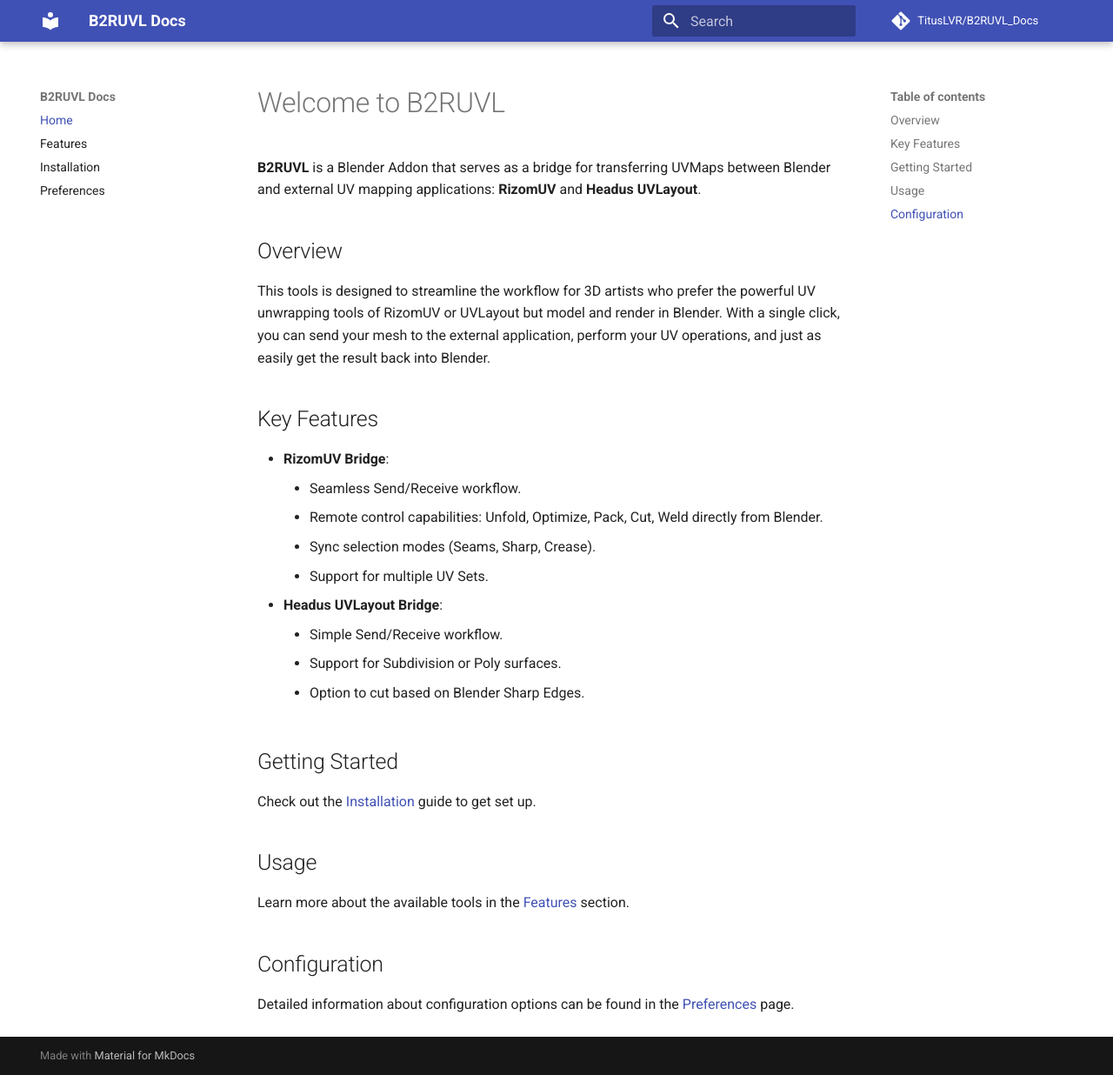
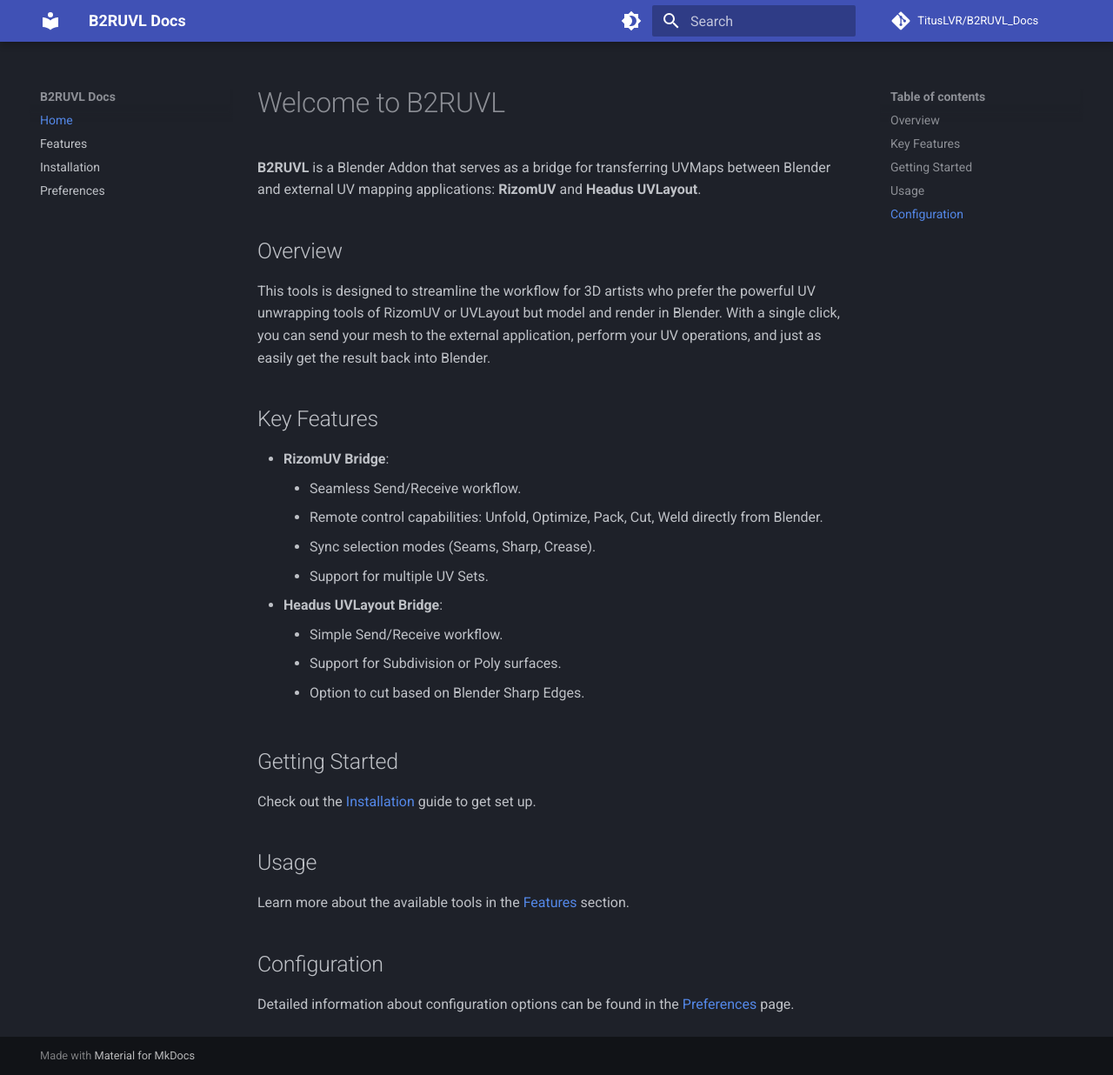
Before and after one commit to TitusLVR/B2RUVL_Docs, an MkDocs documentation site: the page built from docs/index.md, in a window 1280 px wide and 1236 px high. Shown: the whole window at 87% size. Built offline with MkDocs 1.6.1 and Material for MkDocs 9.7.7, drawn with Linux system fonts in a browser that asks for light colours; comment, search, counter and statistics services are not loaded.

Commit message:
Set default theme to Dark (slate)

```diff
--- a/mkdocs.yml
+++ b/mkdocs.yml
@@ -10,14 +10,17 @@
     - navigation.indexes
     - content.code.copy
   palette:
-    - scheme: default
-      primary: indigo
-      accent: indigo
     - scheme: slate
       primary: indigo
       accent: indigo
       toggle:
         icon: material/brightness-4
+        name: Switch to light mode
+    - scheme: default
+      primary: indigo
+      accent: indigo
+      toggle:
+        icon: material/brightness-7
         name: Switch to dark mode
 
 nav:
```
